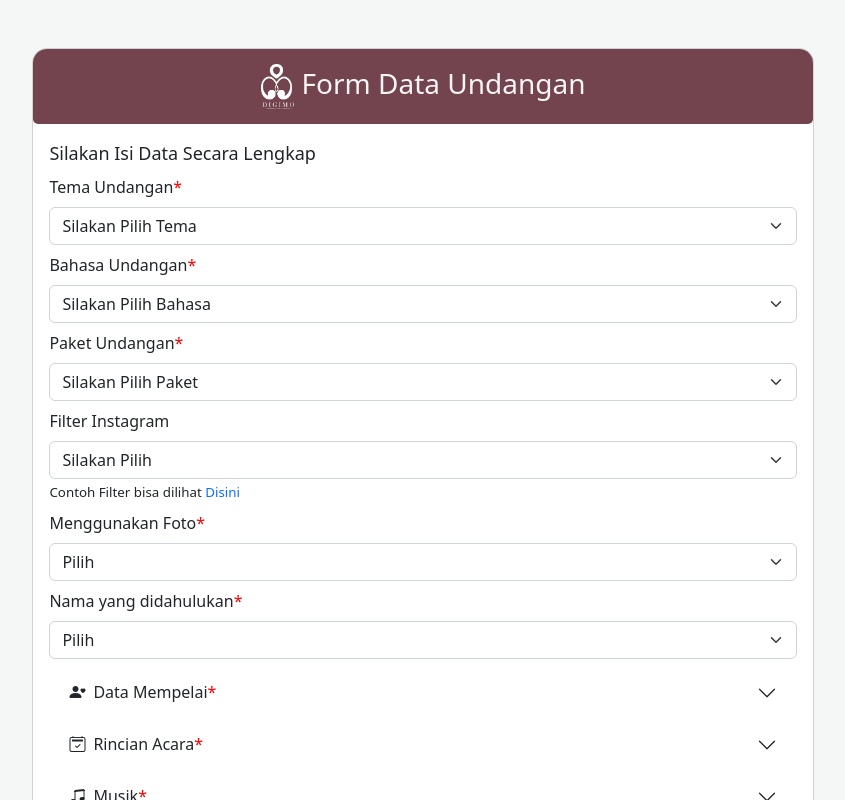
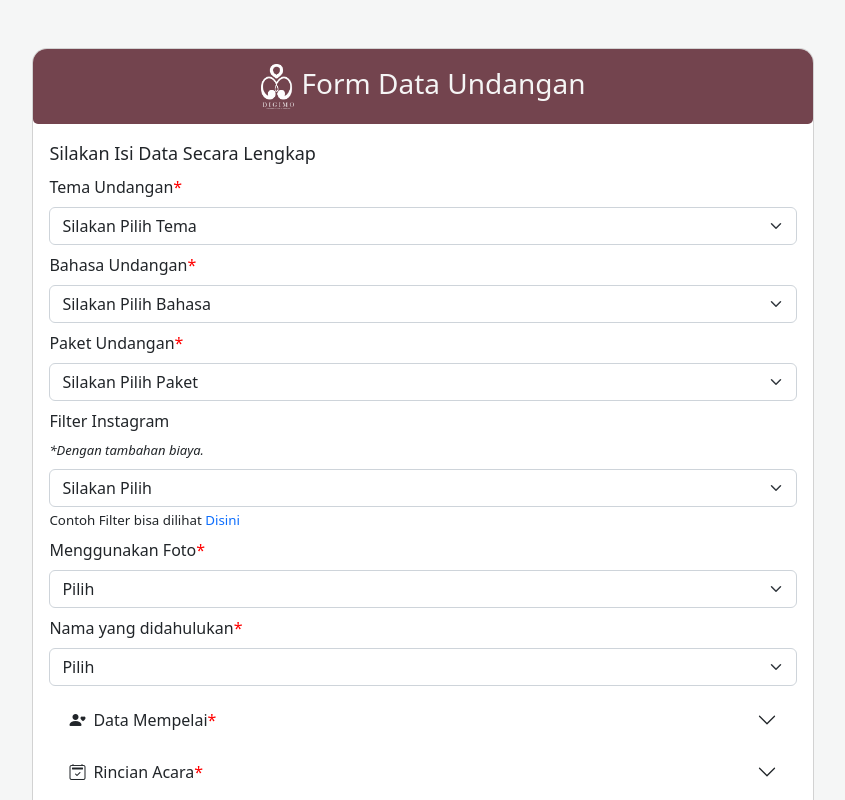
Before and after one commit to ulummu/formundangan2, a React (Create React App) app: page / in a window 1280 px wide. Shown: the top 800 px of the page, without its empty margins (217-1062 px from the left). Built offline with nearby package versions, Linux system fonts and the light colour scheme.

Commit message:
tambah keterangan filtter

```diff
--- a/src/Components/CardForm.css
+++ b/src/Components/CardForm.css
@@ -50,6 +50,14 @@
     content:"*" ;
     color:red
     }
+.labelFormFilter{
+    display: flex;
+    font-size: small;
+    font-style: italic;
+}
+.labelFormFilter::before{
+    content:"*" ;
+}
 
 .linkFoto{
     margin: 4px 0;
--- a/src/Components/CardForm.js
+++ b/src/Components/CardForm.js
@@ -442,6 +442,9 @@
 
                 <Form.Group>
                   <Form.Label>Filter Instagram</Form.Label>
+                  <Form.Label className="labelFormFilter">
+                    Dengan tambahan biaya.
+                  </Form.Label>
                   <Form.Select
                     name="pakaiFilter"
                     value={values.pakaiFilter}
```
